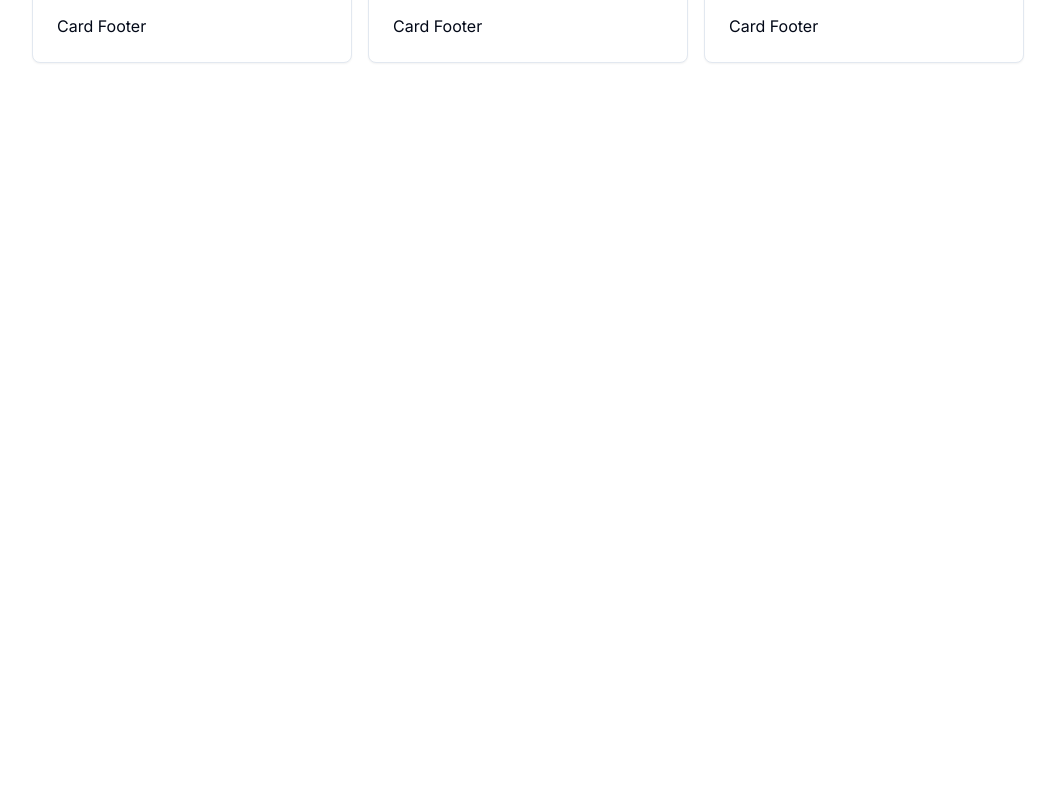
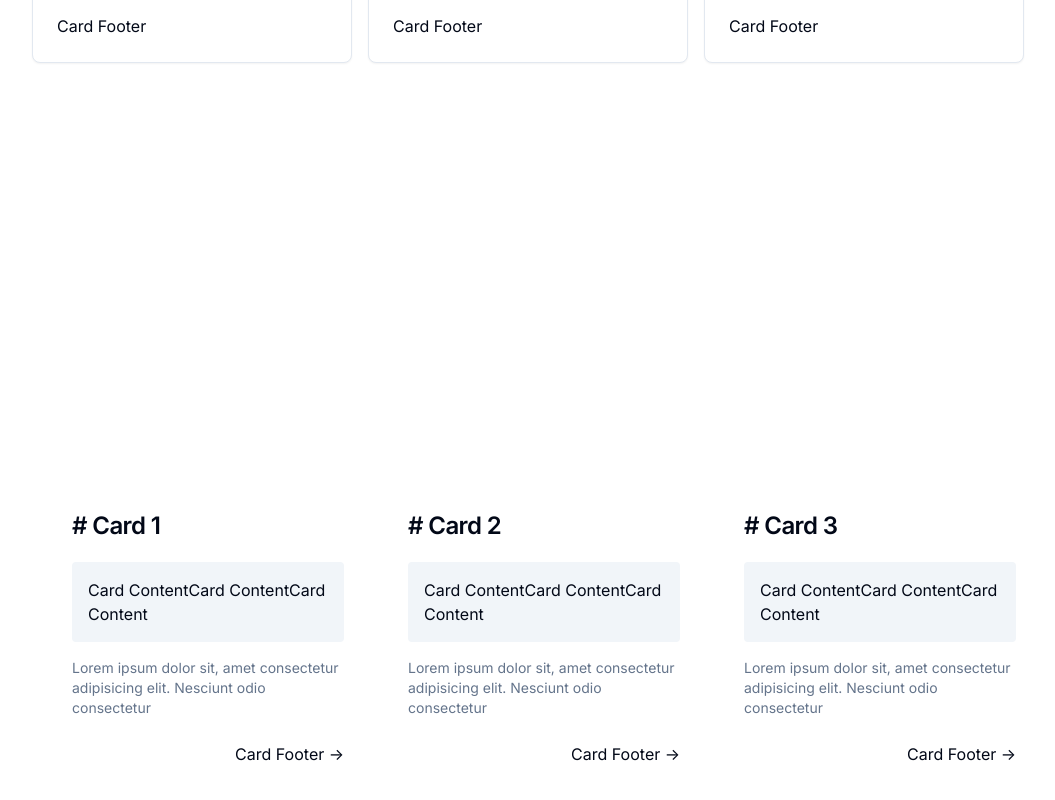
Before and after one commit to sasha1107/framer-sample, a Next.js app: page / in a window 1280 px wide. Shown: the part 1270-2070 px from the top of the page, without its empty margins (112-1167 px from the left). Before the commit the page ends 1540 px from the top, so only its background shows below. Built offline with nearby package versions, Linux system fonts and the light colour scheme.

Commit message:
feat: KeywordSection 추가

```diff
--- a/src/app/page.tsx
+++ b/src/app/page.tsx
@@ -1,11 +1,13 @@
 import Hero from "@/sections/Hero";
 import CardSection from "@/sections/CardSection";
+import KeywordSection from "@/sections/KeywordSection";
 
 export default function Home() {
   return (
     <>
       <Hero />
       <CardSection />
+      <KeywordSection />
     </>
   );
 }
--- /dev/null
+++ b/src/sections/KeywordSection.tsx
@@ -0,0 +1,99 @@
+"use client";
+
+import {
+  Card,
+  CardContent,
+  CardFooter,
+  CardHeader,
+  CardTitle,
+} from "@/components/ui/card";
+import { motion, Variants } from "framer-motion";
+
+const container: Variants = {
+  hidden: { opacity: 0 },
+  show: {
+    opacity: 1,
+    transition: {
+      staggerChildren: 0.4,
+    },
+  },
+};
+
+const item: Variants = {
+  hidden: { opacity: 0 },
+  show: { opacity: 1 },
+};
+
+const KeywordSection = () => {
+  return (
+    <section className="h-main p-40 flex justify-center items-center">
+      <motion.ul
+        variants={container}
+        initial="hidden"
+        whileInView="show"
+        className="grid grid-cols-3 gap-12"
+        viewport={{ once: true, amount: 0.8 }}
+      >
+        <motion.li variants={item}>
+          <Card className="w-80 border-0 shadow-none">
+            <CardHeader>
+              <CardTitle># Card 1</CardTitle>
+            </CardHeader>
+            <CardContent className="flex flex-col gap-4">
+              <p className="bg-slate-100 p-4 rounded-sm">
+                Card ContentCard ContentCard Content
+              </p>
+              <p className="text-sm text-slate-500">
+                Lorem ipsum dolor sit, amet consectetur adipisicing elit.
+                Nesciunt odio consectetur
+              </p>
+            </CardContent>
+            <CardFooter className="justify-end hover:underline hover:cursor-pointer">
+              <p>Card Footer -&gt;</p>
+            </CardFooter>
+          </Card>
+        </motion.li>
+        <motion.li variants={item}>
+          <Card className="w-80 border-0 shadow-none">
+            <CardHeader>
+              <CardTitle># Card 2</CardTitle>
+            </CardHeader>
+            <CardContent className="flex flex-col gap-4">
+              <p className="bg-slate-100 p-4 rounded-sm">
+                Card ContentCard ContentCard Content
+              </p>
+              <p className="text-sm text-slate-500">
+                Lorem ipsum dolor sit, amet consectetur adipisicing elit.
+                Nesciunt odio consectetur
+              </p>
+            </CardContent>
+            <CardFooter className="justify-end hover:underline hover:cursor-pointer">
+              <p>Card Footer -&gt;</p>
+            </CardFooter>
+          </Card>
+        </motion.li>
+        <motion.li variants={item}>
+          <Card className="w-80 border-0 shadow-none">
+            <CardHeader>
+              <CardTitle># Card 3</CardTitle>
+            </CardHeader>
+            <CardContent className="flex flex-col gap-4">
+              <p className="bg-slate-100 p-4 rounded-sm">
+                Card ContentCard ContentCard Content
+              </p>
+              <p className="text-sm text-slate-500">
+                Lorem ipsum dolor sit, amet consectetur adipisicing elit.
+                Nesciunt odio consectetur
+              </p>
+            </CardContent>
+            <CardFooter className="justify-end hover:underline hover:cursor-pointer">
+              <p>Card Footer -&gt;</p>
+            </CardFooter>
+          </Card>
+        </motion.li>
+      </motion.ul>
+    </section>
+  );
+};
+
+export default KeywordSection;
```
